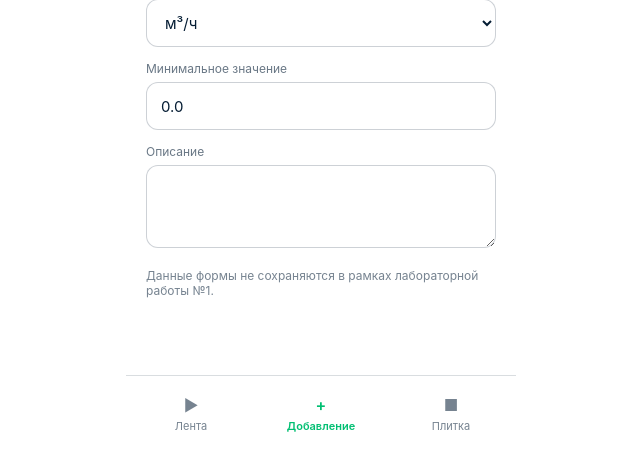
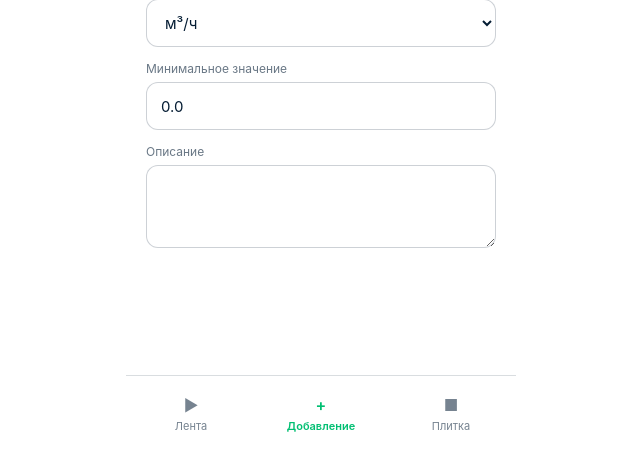
Before and after one commit to ChEh0V/greenhouse-resources-backend, a FastAPI app: page /greenhouse_resources/draft in a window 1280 px wide. Shown: the part 393-844 px from the top of the page, without its empty margins (319-959 px from the left). Run offline with FastAPI, Linux system fonts and the light colour scheme.

Commit message:
Lab 1 report

```diff
--- a/templates/draft.html
+++ b/templates/draft.html
@@ -47,7 +47,7 @@
               rows="3">{{ resource.short_description }}</textarea>
 
     <p class="form-note">
-        Данные формы не сохраняются в рамках лабораторной работы №1.
+
     </p>
     {% else %}
     <p class="empty-state">Услуги в статусе «Черновик» нет.</p>
```
